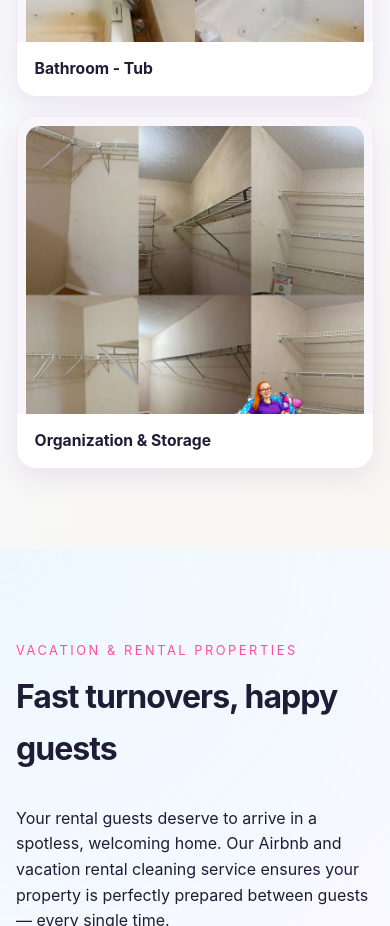
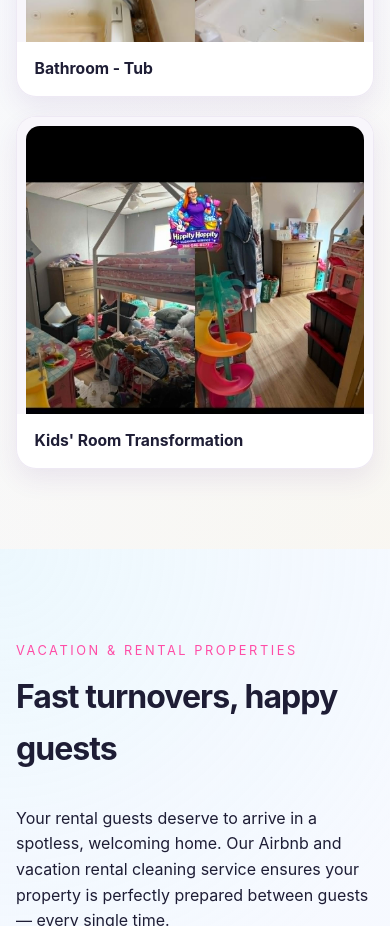
Before and after one commit to sovereignflam3-source/HippityHoppityClean, a plain HTML site: page index.html in a window 390 px wide. Shown: the part 4600-5526 px from the top of the page. Drawn offline with Linux system fonts and the light colour scheme.

Commit message:
Updated the “Organization & Storage” gallery card in `index.html`:
- Image: `assets/images/kidsroom.jpg`
- Caption: “Kids' Room Transformation”
- Alt text now describes the bedroom before-and-after transformation.
- Intrinsic dimensions updated to the verified 2048×2048 size.

Validation passed:

- Exact asset path and capitalization confirmed.
- Desktop and mobile layouts render correctly.
- Existing `object-fit: contain` preserves the full image without distortion.
- No CSS or other gallery cards changed.
- `git diff --check`: passed.
- The supplied image currently appears as an untracked Git file.
- No commit or push performed.

```diff
--- a/index.html
+++ b/index.html
@@ -185,10 +185,10 @@
           </article>
           <article class="detail-card">
             <div class="detail-media">
-              <img src="assets/images/closet.JPG" alt="Neatly organized closet and storage space" width="1500" height="1500" loading="lazy" decoding="async" />
+              <img src="assets/images/kidsroom.jpg" alt="Before-and-after view of a child's bedroom cleaned and organized around a loft bed" width="2048" height="2048" loading="lazy" decoding="async" />
             </div>
             <div class="detail-caption">
-              <h3 class="detail-label">Organization & Storage</h3>
+              <h3 class="detail-label">Kids' Room Transformation</h3>
             </div>
           </article>
         </div>
```
Also changed, not shown: assets/images/kidsroom.jpg (added).
